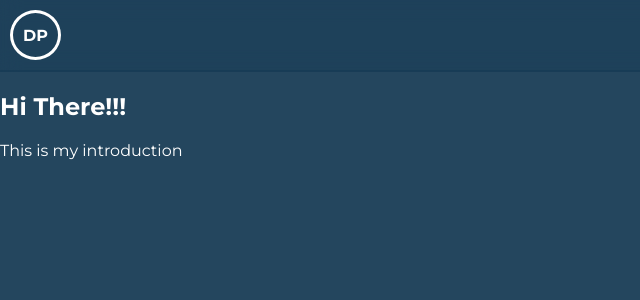
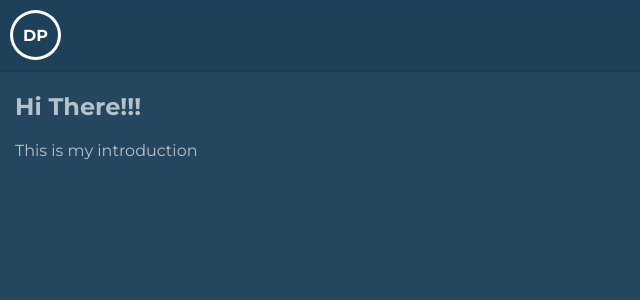
Before and after one commit to David-Portillo/cv, a React app: page / in a window 1280 px wide. Shown: the top 300 px of the page, without its empty margins (0-640 px from the left). Built offline with nearby package versions, Linux system fonts and the light colour scheme.

Commit message:
updated intro section styles

```diff
--- a/src/components/sections/Introduction.tsx
+++ b/src/components/sections/Introduction.tsx
@@ -2,9 +2,9 @@ import React from "react";
 
 const Introduction = (): JSX.Element => {
   return (
-    <div className='container'>
-      <h2 className='text'>Hi There!!!</h2>
-      <p className='text'>This is my introduction</p>
+    <div className='section-container'>
+      <h2 className='faded-text'>Hi There!!!</h2>
+      <p className='faded-text'>This is my introduction</p>
     </div>
   );
 };
```
